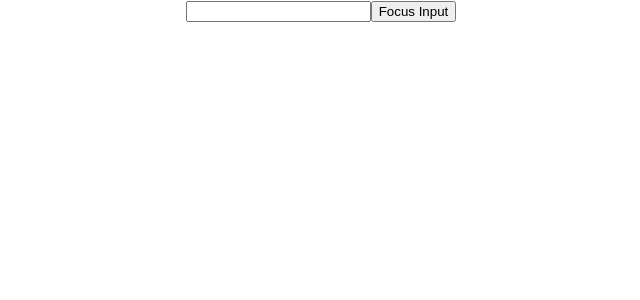
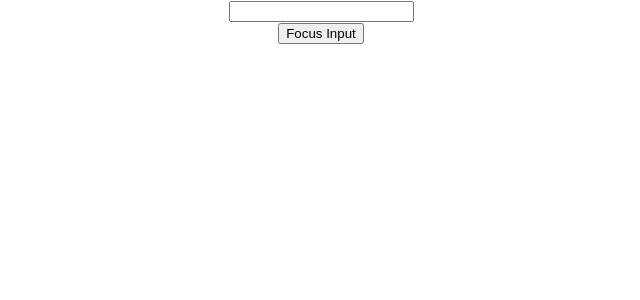
Before and after one commit to takinabradley/Codevolution-react-tutorial, a React (Create React App) app: page / in a window 1280 px wide. Shown: the top 300 px of the page, without its empty margins (319-959 px from the left). Built offline with nearby package versions, Linux system fonts and the light colour scheme.

Commit message:
Finish 'Fowarding Refs'

```diff
--- a/src/App.js
+++ b/src/App.js
@@ -1,11 +1,12 @@
 import "./App.css"
 import FocusInput from "./components/FocusInput"
+import FRParentInput from "./components/FRParentInput"
 import RefsDemo from "./components/RefsDemo"
 
 function App() {
   return (
     <div className="App">
-      <FocusInput />
+      <FRParentInput />
     </div>
   )
 }
--- /dev/null
+++ b/src/components/FRInput.js
@@ -0,0 +1,9 @@
+import React from "react"
+const FRInput = React.forwardRef((props, ref) => {
+  return (
+    <div>
+      <input type="text" ref={ref} />
+    </div>
+  )
+})
+export default FRInput
--- /dev/null
+++ b/src/components/FRParentInput.js
@@ -0,0 +1,24 @@
+import React, { createRef } from "react"
+import FRInput from "./FRInput"
+export default class FRParentInput extends React.Component {
+  constructor(props) {
+    super(props)
+    this.state = {}
+    this.inputRef = createRef()
+  }
+
+  focusInputRef = () => {
+    this.inputRef.current.focus()
+  }
+
+  render() {
+    return (
+      <div>
+        <FRInput ref={this.inputRef} />
+        {/* THIS IS COOL TOO, I DON'T KNOW HOW MUCH MORE USEFUL IT IS THAN
+        CALLBACKS THOUGH */}
+        <button onClick={this.focusInputRef}>Focus Input</button>
+      </div>
+    )
+  }
+}
```
Also changed, not shown: 1 other file (tests, documents, lock files or other folders).
